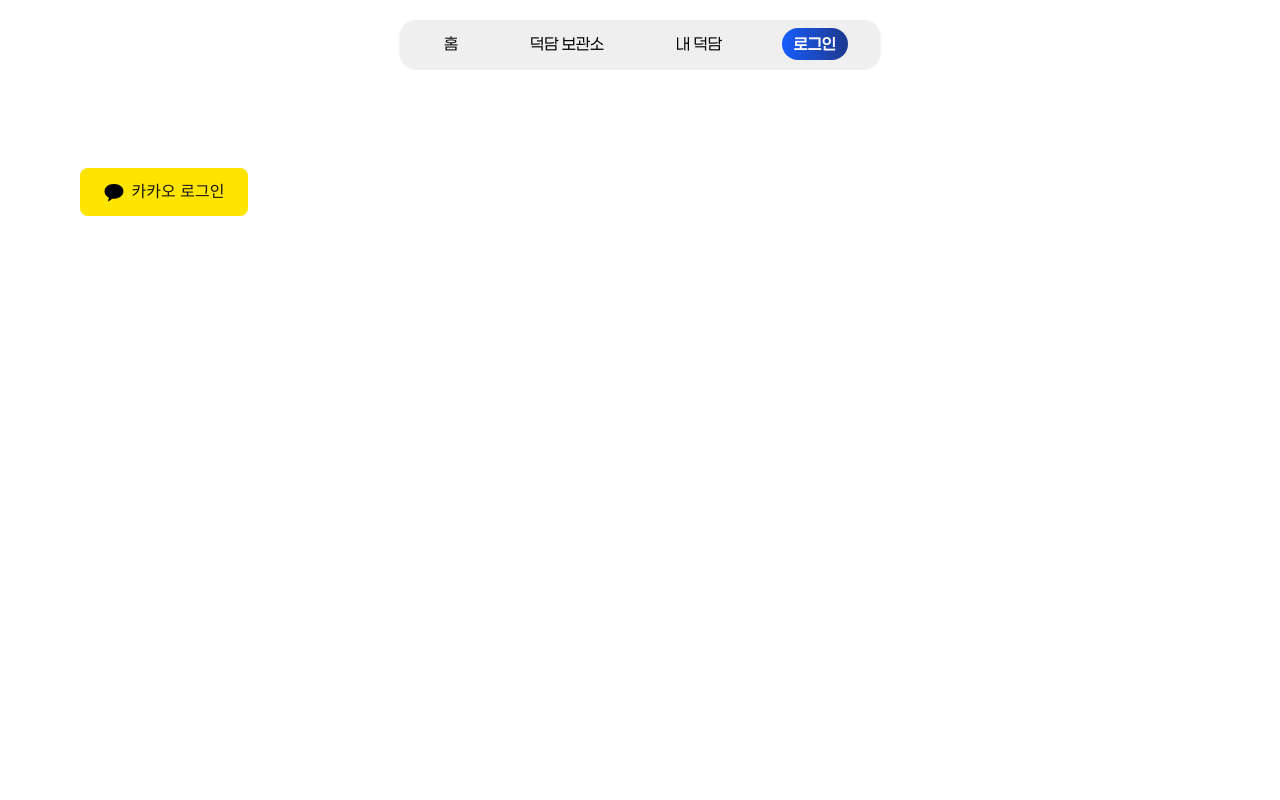
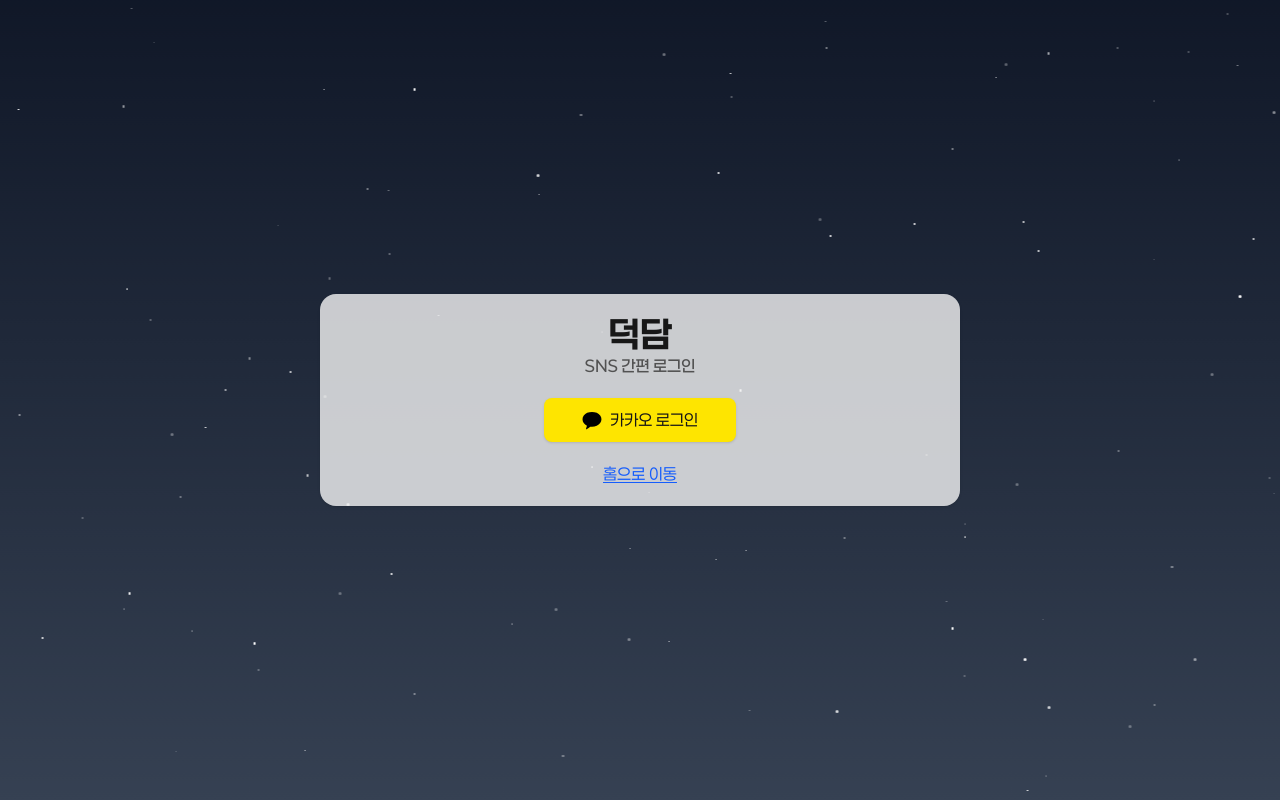
Before and after one commit to pvvng/deokdam, a Next.js app: page /login in a window 1280 px wide. Built offline with nearby package versions, Linux system fonts and the light colour scheme.

Commit message:
feat: 로그인 페이지

```diff
--- /dev/null
+++ b/app/(main)/layout.tsx
@@ -0,0 +1,14 @@
+import Navbar from "@/components/Navbar";
+
+export default function MainLayout({
+  children,
+}: {
+  children: React.ReactNode;
+}) {
+  return (
+    <>
+      <Navbar />
+      {children}
+    </>
+  );
+}
--- a/app/api/auth/callback/kakao/route.ts
+++ b/app/api/auth/callback/kakao/route.ts
@@ -97,7 +97,7 @@
   // 세션 존재하면 얼리리턴
   const session = await getSession();
   if (session.id) {
-    return NextResponse.redirect(new URL(`/user/${session.id}`, req.url));
+    return NextResponse.redirect(new URL(`/`, req.url));
   }
 
   try {
@@ -107,7 +107,7 @@
     });
     if (findRes !== null) {
       await login(findRes.id);
-      return NextResponse.redirect(new URL(`/user/${findRes.id}`, req.url));
+      return NextResponse.redirect(new URL(`/`, req.url));
     }
   } catch (e) {
     console.error("사용자 검색 중 에러 발생: ", e);
@@ -129,7 +129,7 @@
       },
     });
     await login(insertRes.id);
-    return NextResponse.redirect(new URL(`/user/${insertRes.id}`, req.url));
+    return NextResponse.redirect(new URL(`/`, req.url));
   } catch (e) {
     console.error("신규 사용자 추가 중 에러 발생: ", e);
     return NextResponse.json(
--- a/app/layout.tsx
+++ b/app/layout.tsx
@@ -6,7 +6,6 @@
 import { Geist, Geist_Mono } from "next/font/google";
 import { paperlogy } from "./@fonts/paperlogy";
 import "./globals.css";
-import Navbar from "@/components/Navbar";
 
 const geistSans = Geist({
   variable: "--font-geist-sans",
@@ -34,7 +33,6 @@
       <body
         className={`${geistSans.variable} ${geistMono.variable} ${paperlogy.variable} antialiased`}
       >
-        <Navbar />
         {children}
       </body>
     </html>
--- a/app/login/page.tsx
+++ b/app/login/page.tsx
@@ -1,9 +1,32 @@
 import KakaoLoginButton from "@/components/Auth/KakaoLoginButton";
+import RotateLandScape from "@/components/Main/RotateLandScape";
+import Stars from "@/components/Main/Stars";
+import Link from "next/link";
 
 export default function LoginPage() {
   return (
-    <div className="p-20">
-      <KakaoLoginButton />
+    <div className="font-paperlogy w-full h-screen mx-auto relative overflow-hidden">
+      <RotateLandScape>
+        <Stars />
+      </RotateLandScape>
+      {/* modal */}
+      <div className="absolute inset-0 w-full h-full flex justify-center items-center p-5">
+        <div className="shrink-0 max-w-screen-sm w-full p-5 rounded-2xl bg-neutral-100/80 shadow">
+          <section className="text-center space-y-5">
+            <div>
+              <h1 className="text-4xl font-bold">덕담</h1>
+              <h2 className="font-medium text-neutral-600">SNS 간편 로그인</h2>
+            </div>
+            <KakaoLoginButton />
+            <Link
+              href="/"
+              className="underline underline-offset-2 text-blue-600 hover:text-blue-500 transition"
+            >
+              홈으로 이동
+            </Link>
+          </section>
+        </div>
+      </div>
     </div>
   );
 }
--- a/components/Auth/KakaoLoginButton.tsx
+++ b/components/Auth/KakaoLoginButton.tsx
@@ -7,8 +7,8 @@
   return (
     <button
       onClick={handleKakaoLogin}
-      className="w-full max-w-42 bg-[#FEE500] active:scale-95 transition p-3 rounded-lg
-      flex gap-2 justify-center items-center cursor-pointer"
+      className="shrink-0 w-full max-w-48 bg-[#FEE500] active:scale-95 transition p-2.5 rounded-lg
+      flex gap-2 justify-center items-center cursor-pointer mx-auto shadow"
     >
       <Image
         src="/kakao-icon.svg"
```
